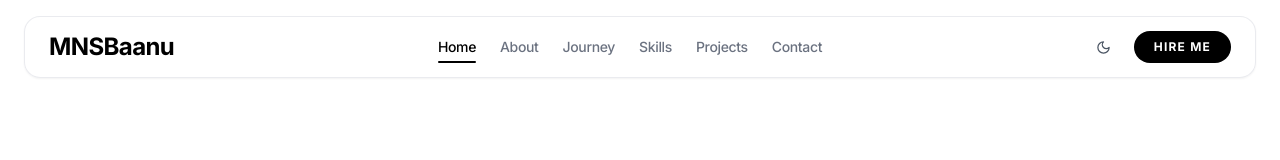
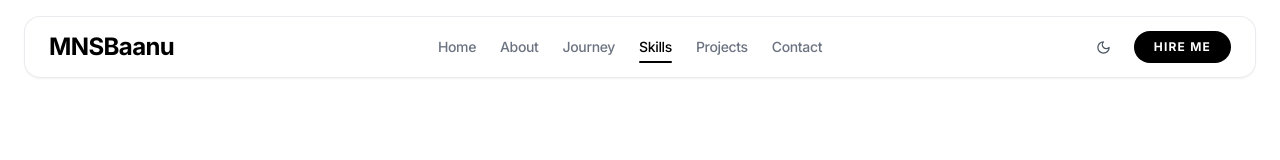
Before and after one commit to MNSBaanu/MyPortfolio, a React (Vite) app: page / in a window 1280 px wide. Shown: the top 160 px of the page. Built offline with nearby package versions, Linux system fonts and the light colour scheme.

Commit message:
Header: fix active link tracking and mobile menu accessibility
Compute the active section from scroll position, make the logo a button, add aria-current and nav labels, and close the mobile menu on Escape or outside tap.

```diff
--- a/src/components/Header.tsx
+++ b/src/components/Header.tsx
@@ -17,6 +17,11 @@ const navLinks = [
 // slide up to the front naturally with the stacking animation.
 const STICKY_SECTIONS = ['about', 'journey', 'experience', 'education', 'skills', 'projects', 'contact']
 
+const TRACKED_SECTIONS = ['about', 'experience', 'education', 'skills', 'projects', 'contact', 'contact-form']
+const SECTION_TO_NAV: Record<string, string> = {
+  experience: 'journey', education: 'journey', 'contact-form': 'contact'
+}
+
 const Header = () => {
   const [isScrolled, setIsScrolled] = useState(false)
   const [activeSection, setActiveSection] = useState('home')
@@ -33,41 +38,38 @@ const Header = () => {
       if (!ticking) {
         window.requestAnimationFrame(() => {
           setIsScrolled(window.scrollY > 20)
+          const threshold = window.innerHeight * 0.5
+          let current = 'home'
+          TRACKED_SECTIONS.forEach((id) => {
+            const el = document.getElementById(id)
+            if (el && el.getBoundingClientRect().top <= threshold) current = id
+          })
+          setActiveSection(SECTION_TO_NAV[current] ?? current)
           ticking = false
         })
         ticking = true
       }
     }
+    handleScroll()
     window.addEventListener('scroll', handleScroll, { passive: true })
     return () => window.removeEventListener('scroll', handleScroll)
   }, [])
 
-  // Track active section via a single IntersectionObserver
-  // This reduces memory footprint and batches intersection calculations
   useEffect(() => {
-    const sectionToNav: Record<string, string> = {
-      experience: 'journey', education: 'journey'
+    if (!isMobileMenuOpen) return
+    const onKey = (e: KeyboardEvent) => {
+      if (e.key === 'Escape') setIsMobileMenuOpen(false)
     }
-    const allSections = ['home', 'about', 'experience', 'education', 'skills', 'projects', 'contact']
-
-    const obs = new IntersectionObserver(
-      (entries) => {
-        entries.forEach((entry) => {
-          if (entry.isIntersecting) {
-            setActiveSection(sectionToNav[entry.target.id] ?? entry.target.id)
-          }
-        })
-      },
-      { threshold: 0.3 }
-    )
-
-    allSections.forEach((id) => {
-      const el = document.getElementById(id)
-      if (el) obs.observe(el)
-    })
-
-    return () => obs.disconnect()
-  }, [])
+    const onPointer = (e: PointerEvent) => {
+      if (!headerRef.current?.contains(e.target as Node)) setIsMobileMenuOpen(false)
+    }
+    document.addEventListener('keydown', onKey)
+    document.addEventListener('pointerdown', onPointer)
+    return () => {
+      document.removeEventListener('keydown', onKey)
+      document.removeEventListener('pointerdown', onPointer)
+    }
+  }, [isMobileMenuOpen])
 
   useLayoutEffect(() => {
     const el = headerRef.current
@@ -128,20 +130,22 @@ const Header = () => {
         >
           <div className="flex items-center justify-between gap-4">
             {/* Logo */}
-            <motion.div
+            <motion.button
+              type="button"
               initial={{ opacity: 0, x: -20 }}
               animate={{ opacity: 1, x: 0 }}
               transition={{ duration: 0.7 }}
-              className="cursor-pointer shrink-0"
-              onClick={() => window.scrollTo({ top: 0, behavior: 'smooth' })}
+              className="shrink-0 rounded-lg"
+              onClick={() => scrollToSection('#home')}
+              aria-label={`${personalInfo.name}, back to top`}
             >
               <span className="text-xl sm:text-2xl font-bold tracking-tight text-black dark:text-white">
                 {personalInfo.name}
               </span>
-            </motion.div>
+            </motion.button>
 
             {/* Desktop Nav */}
-            <nav className="hidden md:flex items-center gap-5 lg:gap-6">
+            <nav aria-label="Main" className="hidden md:flex items-center gap-5 lg:gap-6">
               {navLinks.map((link, i) => {
                 const id = link.href.replace('#', '')
                 const isActive = activeSection === id
@@ -152,6 +156,7 @@ const Header = () => {
                     animate={{ opacity: 1, y: 0 }}
                     transition={{ delay: i * 0.07, duration: 0.4 }}
                     onClick={() => scrollToSection(link.href)}
+                    aria-current={isActive ? 'true' : undefined}
                     className={`relative py-1 text-sm font-medium tracking-tight transition-colors duration-300 ${
                       isActive
                         ? 'text-black dark:text-white'
@@ -200,6 +205,7 @@ const Header = () => {
                 onClick={() => setIsMobileMenuOpen(!isMobileMenuOpen)}
                 aria-label={isMobileMenuOpen ? 'Close menu' : 'Open menu'}
                 aria-expanded={isMobileMenuOpen}
+                aria-controls="mobile-menu"
                 className="md:hidden p-2.5 rounded-full border border-gray-200 dark:border-neutral-700 bg-white dark:bg-neutral-900 text-gray-700 dark:text-gray-200 hover:border-gray-300 dark:hover:border-neutral-500 transition-all duration-300"
               >
                 {isMobileMenuOpen ? <X size={18} /> : <Menu size={18} />}
@@ -211,7 +217,9 @@ const Header = () => {
         {/* Mobile menu */}
         <AnimatePresence>
           {isMobileMenuOpen && (
-            <motion.div
+            <motion.nav
+              id="mobile-menu"
+              aria-label="Main"
               initial={{ opacity: 0, y: -8 }}
               animate={{ opacity: 1, y: 0 }}
               exit={{ opacity: 0, y: -8 }}
@@ -229,6 +237,7 @@ const Header = () => {
                       animate={{ opacity: 1, x: 0 }}
                       transition={{ delay: i * 0.05 }}
                       onClick={() => scrollToSection(link.href)}
+                      aria-current={isActive ? 'true' : undefined}
                       className={`text-left py-2.5 text-base font-semibold tracking-tight transition-colors ${
                         isActive
                           ? 'text-black dark:text-white'
@@ -244,13 +253,13 @@ const Header = () => {
                   animate={{ opacity: 1, x: 0 }}
                   transition={{ delay: navLinks.length * 0.05 }}
                   onClick={toggleTheme}
-                  className="mt-2 flex items-center gap-2 py-2 text-sm font-medium tracking-tight text-gray-500 dark:text-gray-400"
+                  className="mt-2 flex items-center gap-2 py-2 text-sm font-medium tracking-tight text-gray-600 dark:text-gray-400"
                 >
                   {theme === 'dark' ? <Sun size={16} /> : <Moon size={16} />}
                   {theme === 'dark' ? 'Light mode' : 'Dark mode'}
                 </motion.button>
               </div>
-            </motion.div>
+            </motion.nav>
           )}
         </AnimatePresence>
       </div>
```
